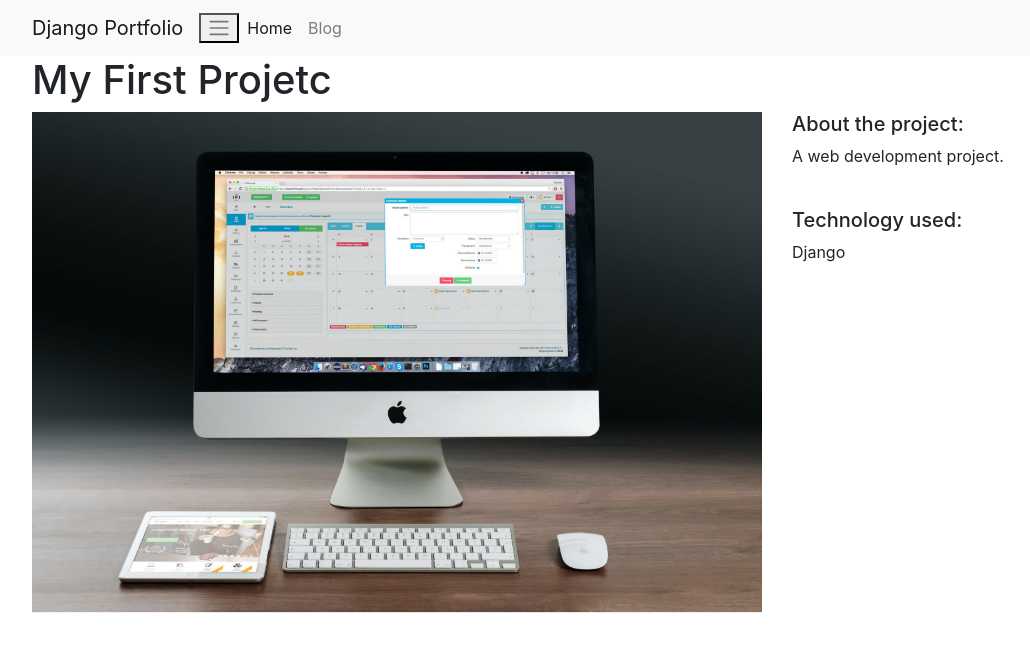
After one commit to jimyu-houzz/Django-Portfolio, a Django app: page /projects/1 in a window 1280 px wide. The commit adds this page. Shown: the top 652 px of the page, without its empty margins (53-1083 px from the left). Run offline with Django 3.2, Linux system fonts and the light colour scheme; data comes from the database, SQL or seed files in the repository; some libraries are stand-ins or nearby versions.

Commit message:
create templates for projects

```diff
--- a/personal_portfolio/templates/base.html
+++ b/personal_portfolio/templates/base.html
@@ -1,6 +1,28 @@
 <link rel="stylesheet" href="https://stackpath.bootstrapcdn.com/bootstrap/4.1.3/css/bootstrap.min.css" integrity="sha384-MCw98/SFnGE8fJT3GXwEOngsV7Zt27NXFoaoApmYm81iuXoPkFOJwJ8ERdknLPMO" crossorigin="anonymous">
 
-{% block page_content %}{% endblock %}
+<nav class="navbar navbar-expand-lg navbar-light bg-light">
+    <div class="container">
+        <a class="navbar-brand" href="{% url 'project_index' %}">Django Portfolio</a>
+        <button class="navbar-toggle" type="button" data-toggle="collapse" data-target="#navbarSupportedContent" aria-controls="navbarSupportedContent" aria-expanded="false" aria-label="Toggle navigation">
+            <span class="navbar-toggler-icon"></span>
+        </button>
+        <div class="collapse navbar-collapse" id=navbarSupportedContent>
+            <ul class="navbar-nav mr-auto">
+                <li class="nav-item active">
+                    <a class="nav-link" href="{% url 'project_index' %}">Home</a>
+                </li>
+                <li class="nav-item">
+                    <!-- change below project_index to blog_index after development -->
+                    <a class="nav-link" href="{% url 'project_index' %}">Blog</a>
+                </li>
+            </ul>
+        </div>
+    </div>
+</nav>
+
+<div class="container">
+    {% block page_content %}{% endblock %}
+</div>
 
 <script src="https://code.jquery.com/jquery-3.3.1.slim.min.js" integrity="sha384-q8i/X+965DzO0rT7abK41JStQIAqVgRVzpbzo5smXKp4YfRvH+8abtTE1Pi6jizo" crossorigin="anonymous"></script>
 <script src="https://cdnjs.cloudflare.com/ajax/libs/popper.js/1.14.3/umd/popper.min.js" integrity="sha384-ZMP7rVo3mIykV+2+9J3UJ46jBk0WLaUAdn689aCwoqbBJiSnjAK/l8WvCWPIPm49" crossorigin="anonymous"></script>
--- a/personal_portfolio/urls.py
+++ b/personal_portfolio/urls.py
@@ -14,8 +14,9 @@ Including another URLconf
     2. Add a URL to urlpatterns:  path('blog/', include('blog.urls'))
 """
 from django.contrib import admin
-from django.urls import path
+from django.urls import path, include
 
 urlpatterns = [
     path('admin/', admin.site.urls),
+    path('projects/', include('projects.urls'))
 ]
--- /dev/null
+++ b/projects/templates/project_detail.html
@@ -0,0 +1,18 @@
+{% extends "base.html" %}
+{% load static %}
+
+{% block page_content %}
+<h1>{{ project.title }}</h1>
+<div class="row">
+    <div class="col-md-8">
+        <img src="{% static project.image %}" alt="" width="100%">
+    </div>
+    <div class="col-md-4">
+        <h5>About the project:</h5>
+        <p>{{ project.description}}</p>
+        <br>
+        <h5>Technology used:</h5>
+        <p>{{ project.technology }}</p>
+    </div>
+</div>
+{% endblock %}
--- /dev/null
+++ b/projects/urls.py
@@ -0,0 +1,7 @@
+from django.urls import path
+from . import views
+
+urlpatterns = [
+    path('', views.project_index, name='project_index'),
+    path('<int:pk>', views.project_detail, name='project_detail')
+]
--- a/projects/views.py
+++ b/projects/views.py
@@ -1,3 +1,17 @@
 from django.shortcuts import render
+from projects.models import Project
 
-# Create your views here.
+def project_index(request):
+    projects = Project.objects.all()
+    context = {
+        'projects': projects,
+    }
+    return render(request, 'project_index.html', context)
+
+
+def project_detail(request, pk):
+    project = Project.objects.get(pk=pk)
+    context = {
+        'project': project,
+    }
+    return render(request, 'project_detail.html', context)
--- a/test_script.py
+++ b/test_script.py
@@ -35,4 +35,5 @@ def install_project():
     p3.save()
 
 if __name__ == '_main__':
+    pass
     # install_project()
```
Also changed, not shown: projects/templates/project_index.html (added, +22 -0 lines), projects/static/img/project1.png (added), projects/static/img/project2.png (added), 1 other file.
